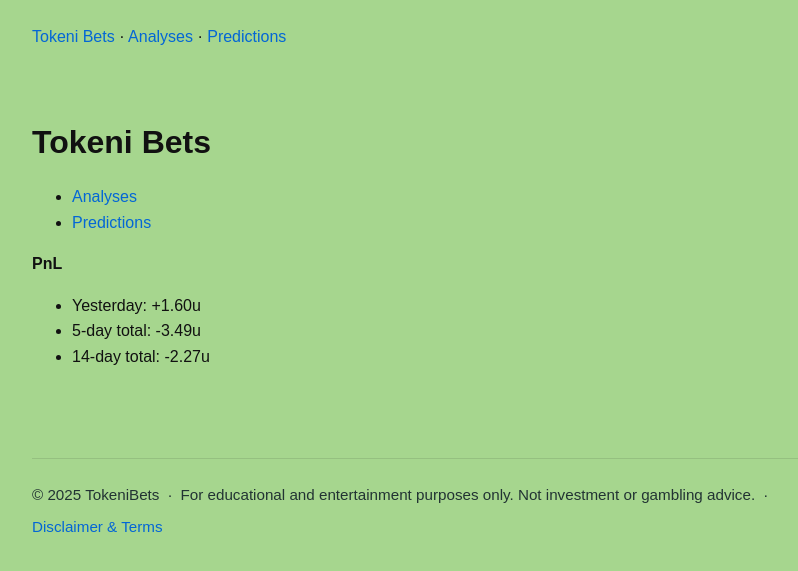
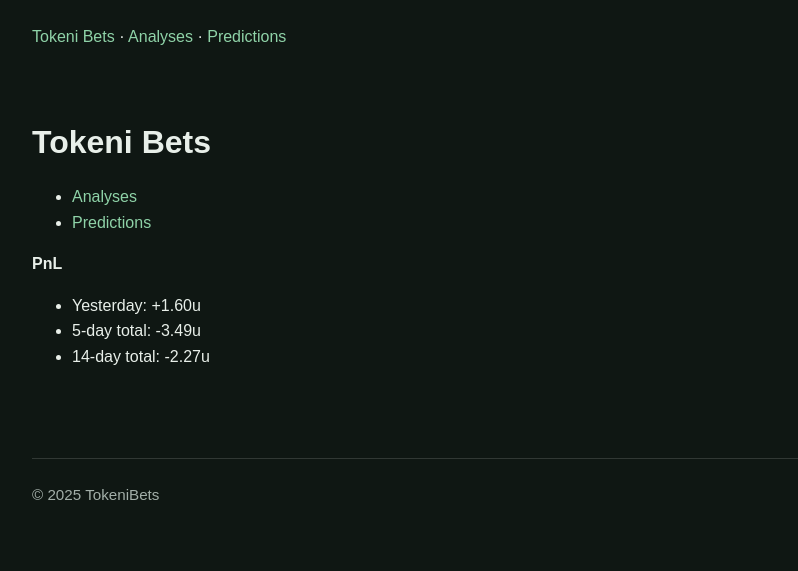
Before and after one commit to tokenibets/tokenibets.github.io, a Jekyll site: the page built from index.md, in a window 1280 px wide. Shown: the top 571 px of the page, without its empty margins (208-1006 px from the left). Built offline with Jekyll 4.4.1, drawn with Linux system fonts in a browser that asks for light colours.

Commit message:
Update default.html

```diff
--- a/_layouts/default.html
+++ b/_layouts/default.html
@@ -10,16 +10,16 @@
     body {
       font-family: {{ page.font_family | default: site.font_family | default: "Arial, Helvetica, sans-serif" }};
       line-height: 1.6;
-      color: #111;
-      background: #a6d68e;
+      color: #e8efe9;              /* light text */
+      background: #0f1713;         /* dark green */
     }
     .wrap { max-width: var(--maxw); margin: 0 auto; padding: 24px 16px; text-align: left; }
-    a { color: #0366d6; text-decoration: none; }
-    a:hover { text-decoration: underline; }
-    .muted { color: #233; font-size: .95em; }
+    a { color: #8fd3a8; text-decoration: none; }           /* mint link */
+    a:hover { text-decoration: underline; color: #b9e7c9; } /* brighter mint on hover */
+    .muted { color: #a3afa9; font-size: .95em; }            /* muted light gray-green */
     .post-link { display: block; padding: 6px 0; }
     .nav-prev-next { margin-top: 40px; display: flex; justify-content: space-between; }
-    hr { border: 0; border-top: 1px solid rgba(0,0,0,.1); margin: 24px 0; }
+    hr { border: 0; border-top: 1px solid rgba(255,255,255,.14); margin: 24px 0; }
     h1,h2,h3 { margin: 0.6em 0 0.4em; }
   </style>
 </head>
@@ -38,13 +38,7 @@
 
   <footer class="wrap muted">
     <hr>
-    <div style="display:flex;gap:.5rem;flex-wrap:wrap;align-items:center">
-      <span>© {{ "now" | date: "%Y" }} {{ site.title }}</span>
-      <span aria-hidden="true">·</span>
-      <span>For educational and entertainment purposes only. Not investment or gambling advice.</span>
-      <span aria-hidden="true">·</span>
-      <a href="{{ '/disclaimer/' | relative_url }}">Disclaimer &amp; Terms</a>
-    </div>
+    <div>© {{ "now" | date: "%Y" }} {{ site.title }}</div>
   </footer>
 </body>
 </html>
```
